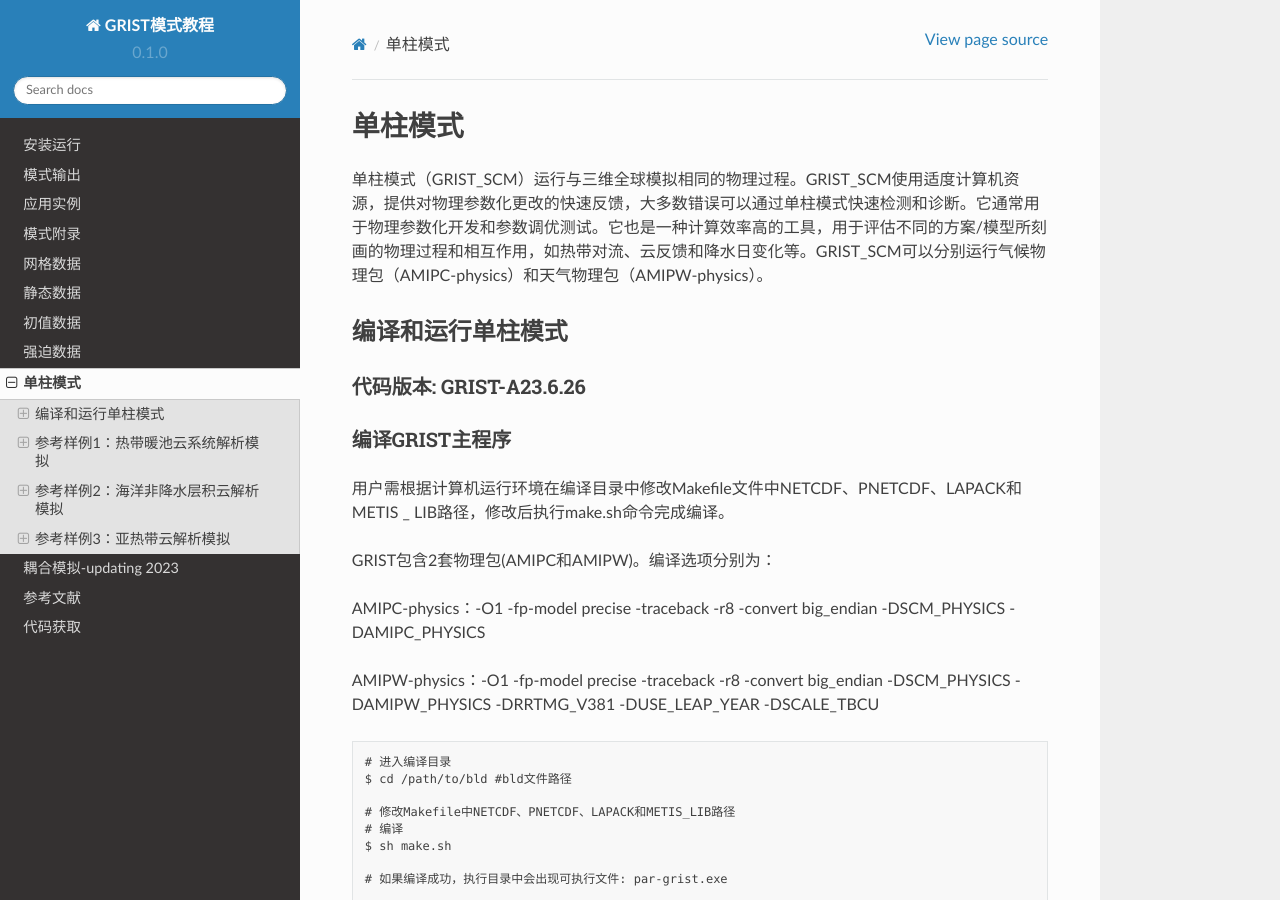
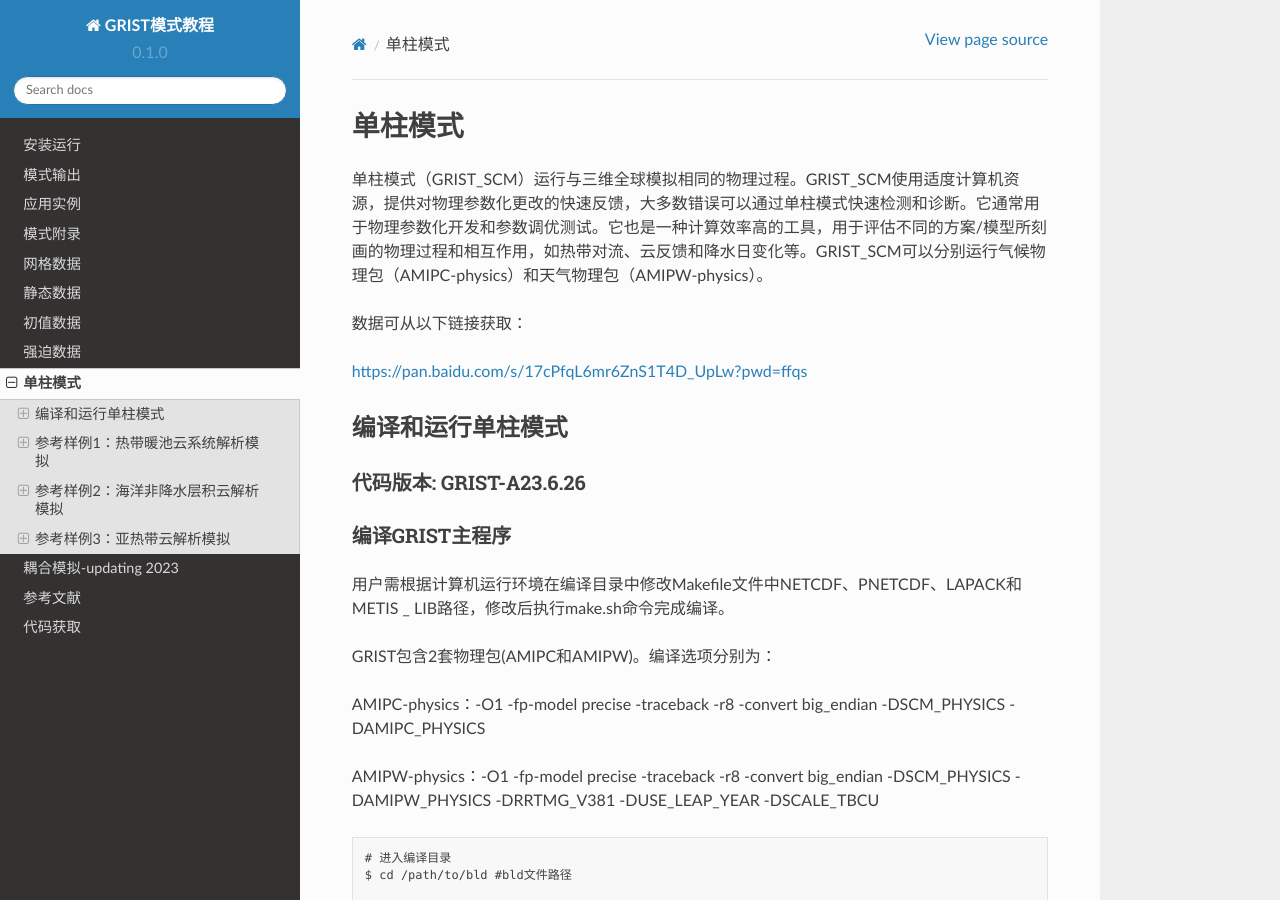
Before and after one commit to GRIST-Dev/GRIST_Tutorial, a Sphinx documentation site: the page built from docs/source/SCM.rst, in a window 1280 px wide and 900 px high. Built offline with Sphinx 7.4.7 and the Read the Docs theme 2.0.0, drawn with Linux system fonts in a browser that asks for light colours.

Commit message:
Update SCM.rst

```diff
--- a/docs/source/SCM.rst
+++ b/docs/source/SCM.rst
@@ -2,6 +2,10 @@
 ================
 
 单柱模式（GRIST_SCM）运行与三维全球模拟相同的物理过程。GRIST_SCM使用适度计算机资源，提供对物理参数化更改的快速反馈，大多数错误可以通过单柱模式快速检测和诊断。它通常用于物理参数化开发和参数调优测试。它也是一种计算效率高的工具，用于评估不同的方案/模型所刻画的物理过程和相互作用，如热带对流、云反馈和降水日变化等。GRIST_SCM可以分别运行气候物理包（AMIPC-physics）和天气物理包（AMIPW-physics）。
+
+数据可从以下链接获取：
+
+https://pan.baidu.com/s/17cPfqL6mr6ZnS1T4D_UpLw?pwd=ffqs
 
 编译和运行单柱模式
 -------------------
```
